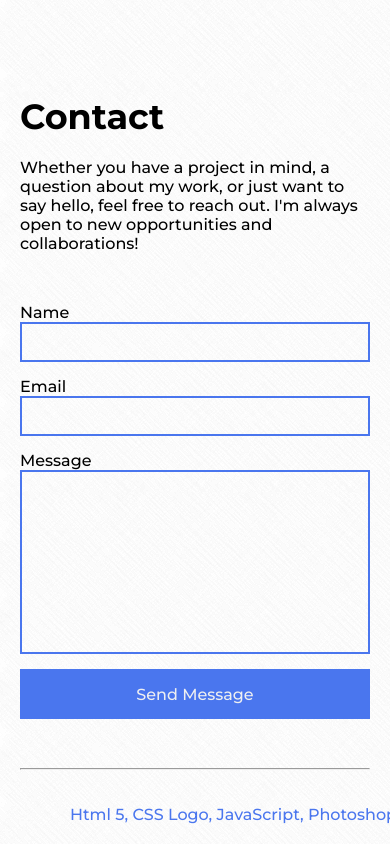
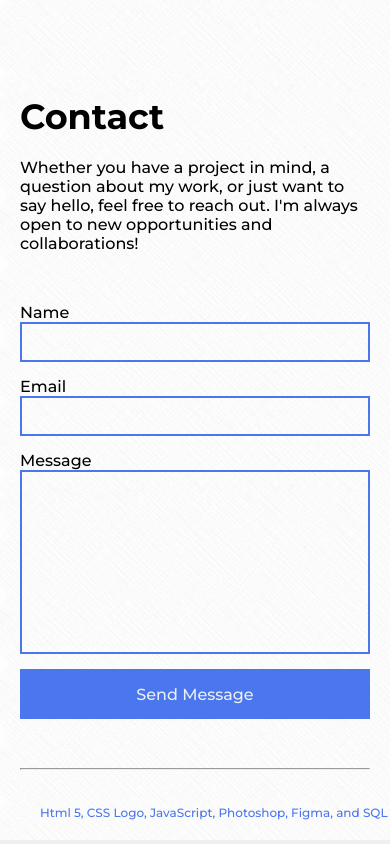
Before and after one commit to EWSarge/Eric-Sargeant, a plain HTML site: page index.html in a window 390 px wide. Shown: the part 1508-2352 px from the top of the page. Drawn offline with Linux system fonts and the light colour scheme.

Commit message:
added media query for footer section to adjust at 700px width

```diff
--- a/styles.css
+++ b/styles.css
@@ -288,3 +288,14 @@ font-size: 30px;
 
 
 }
+
+
+@media (max-width: 700px) {
+
+/* FOOTER */
+.footer-section {
+    padding: 0 20px;
+    font-size: 12px;
+
+}
+}
```
